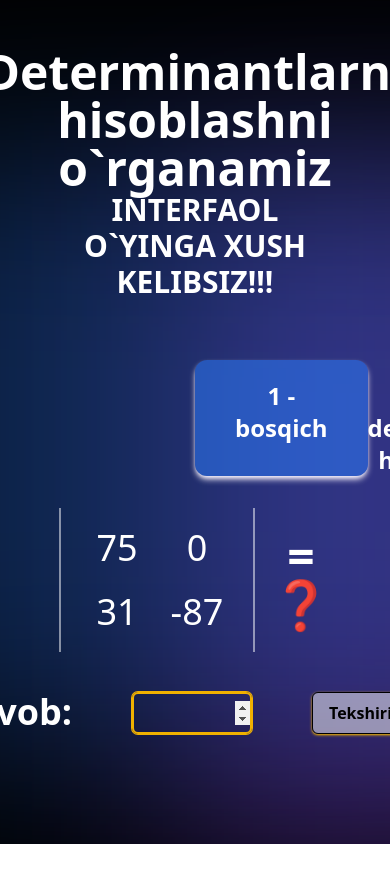
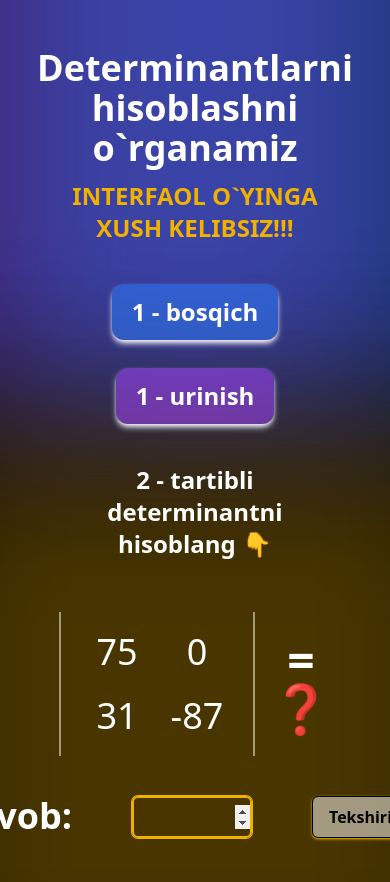
Before and after one commit to MuhammadAkbar007/determinant-game, a React (Vite) app: page / in a window 390 px wide. Shown: the top 882 px of the page. Before the commit the page ends 844 px from the top, so only its background shows below. Built offline with nearby package versions, Linux system fonts and the light colour scheme.

Commit message:
md responsiveness is ready 💻

```diff
--- a/src/App.jsx
+++ b/src/App.jsx
@@ -6,17 +6,20 @@ import UserAnswer from "./components/UserAnswer";
 import { generateDeterminantProblem } from "./utils/matrixUtils.js";
 import { toast } from "react-toastify";
 import Explanation from "./components/Explanation.jsx";
+import Continue from "./components/Continue.jsx";
 
-export default function DeterminantGame() {
+export default function App() {
+    const [matrix, setMatrix] = useState([]);
     const [level, setLevel] = useState(1);
     const [tryCount, setTryCount] = useState(0);
     const [correctAnswer, setCorrectAnswer] = useState(0);
-    const [matrix, setMatrix] = useState([]);
-    const [userAnswer, setUserAnswer] = useState("");
     const [isExplained, setExplained] = useState(false);
     const [isTimedOut, setIsTimedOut] = useState(false);
+    const [isContinued, setIsContinued] = useState(false);
+    const [isFinished, setIsFinished] = useState(false);
     const [timeoutEndTime, setTimeoutEndTime] = useState(null);
     const [timeRemaining, setTimeRemaining] = useState("");
+    const [userAnswer, setUserAnswer] = useState("");
 
     useEffect(() => {
         const problem = generateDeterminantProblem(level);
@@ -64,24 +67,22 @@ export default function DeterminantGame() {
         };
     }, [isTimedOut, timeoutEndTime]);
 
+    function handleContinue() {
+        setIsContinued(false);
+        setLevel((prev) => prev + 1);
+        setTryCount(0);
+        toast.info(`${level + 1}-bosqichga o'tdingiz`);
+    }
+
     function handleSubmit() {
         if (userAnswer == correctAnswer) {
             if (level < 3) {
-                setLevel((prev) => prev + 1);
-                setTryCount(0);
-
+                setIsContinued(true);
+                toast.success("✅ Javobingiz to`g`ri!");
+            } else {
+                setIsFinished(true);
                 toast.success(
-                    <>
-                        ✅ Javobingiz to`g`ri! <br /> Siz {level + 1}-bosqichga
-                        o`tdingiz
-                    </>,
-                );
-            } else {
-                toast.success(
-                    <>
-                        🎉 Tabriklaymiz! Siz barcha bosqichlarni muvaffaqiyatli
-                        yakunladingiz!{" "}
-                    </>,
+                    "🎉 Tabriklaymiz! Siz barcha bosqichlarni muvaffaqiyatli yakunladingiz!",
                 );
             }
 
@@ -93,8 +94,8 @@ export default function DeterminantGame() {
                 setTryCount(0);
 
                 const endTime = new Date();
-                // endTime.setHours(endTime.getHours() + 1);
-                endTime.setSeconds(endTime.getSeconds() + 7);
+                endTime.setHours(endTime.getHours() + 1);
+                // endTime.setSeconds(endTime.getSeconds() + 7);
 
                 setTimeoutEndTime(endTime);
                 setIsTimedOut(true);
@@ -168,6 +169,15 @@ export default function DeterminantGame() {
                     </>
                 )}
 
+                {isContinued && <Continue handleContinue={handleContinue} />}
+
+                {isFinished && (
+                    <div className="text-center backdrop-blur-md bg-white/20 p-10 rounded-lg shadow-lg my-8 w-full max-w-4xl font-bold text-2xl">
+                        🎉 Tabriklaymiz! Siz barcha bosqichlarni muvaffaqiyatli
+                        yakunladingiz! 👏
+                    </div>
+                )}
+
                 {isExplained && (
                     <Explanation
                         matrix={matrix}
--- /dev/null
+++ b/src/components/Continue.jsx
@@ -0,0 +1,21 @@
+import PropTypes from "prop-types";
+
+export default function Continue({ handleContinue }) {
+    return (
+        <div className="text-center backdrop-blur-md bg-white/20 p-10 rounded-lg shadow-lg my-8 w-full max-w-4xl">
+            <p className="font-bold text-2xl ">
+                🎉 Tabriklayman! Keyingi bosqichga o`tdingiz 👏
+            </p>
+            <button
+                onClick={handleContinue}
+                className="bg-green-500 px-4 py-2 mt-4 text-white font-extrabold rounded-md border shadow-sm shadow-green-500 hover:bg-green-600"
+            >
+                Davom etish
+            </button>
+        </div>
+    );
+}
+
+Continue.propTypes = {
+    handleContinue: PropTypes.func.isRequired,
+};
--- a/src/components/GradientBackground.jsx
+++ b/src/components/GradientBackground.jsx
@@ -1,9 +1,28 @@
 export default function GradientBackground() {
     return (
-        <div className="absolute inset-0">
-            <div className="absolute left-0 top-0 h-[700px] w-[700px] bg-purple-500/30 blur-[100px] translate-x-1/4 translate-y-1/4"></div>
-            <div className="absolute right-0 top-0 h-[600px] w-[700px] bg-blue-500/30 blur-[100px] translate-x-1/4 translate-y-1/4"></div>
-            <div className="absolute left-170 bottom-0 h-[600px] w-[700px] bg-yellow-500/30 blur-[100px] translate-x-1/4 translate-y-1/4"></div>
+        <div className="fixed inset-0 min-h-screen w-full">
+            <div
+                className="absolute left-0 top-0
+                h-[70vh] w-[70vh] sm:h-[500px] sm:w-[500px] md:h-[600px] md:w-[600px] lg:h-[700px] lg:w-[700px]
+                bg-purple-500/40 blur-[80px] sm:blur-[100px]
+                -translate-x-1/3 -translate-y-1/3 sm:translate-x-1/4 sm:translate-y-1/4"
+            ></div>
+
+            {/* Blue blob in top-right */}
+            <div
+                className="absolute right-0 top-0
+                h-[70vh] w-[70vh] sm:h-[450px] sm:w-[450px] md:h-[500px] md:w-[500px] lg:h-[600px] lg:w-[700px]
+                bg-blue-500/40 blur-[80px] sm:blur-[100px]
+                translate-x-1/3 -translate-y-1/3 sm:translate-x-1/4 sm:translate-y-1/4"
+            ></div>
+
+            {/* Yellow blob at bottom */}
+            <div
+                className="absolute left-1/2 bottom-0
+                h-[70vh] w-[70vh] sm:h-[450px] sm:w-[500px] md:h-[500px] md:w-[600px] lg:h-[600px] lg:w-[700px]
+                bg-yellow-500/30 blur-[80px] sm:blur-[100px]
+                -translate-x-1/2 translate-y-1/3 sm:translate-y-1/4"
+            ></div>
         </div>
     );
 }
--- a/src/components/Header.jsx
+++ b/src/components/Header.jsx
@@ -3,26 +3,39 @@ import PropTypes from "prop-types";
 export default function Header({ level, tryCount }) {
     return (
         <>
-            <h1 className="text-5xl font-bold">
+            <h1 className="md:text-5xl text-4xl font-bold">
                 Determinantlarni hisoblashni o`rganamiz
             </h1>
-            <h1 className="text-3xl font-semibold">
+
+            <h1 className="md:text-3xl text-2xl mb-10 mt-3 font-semibold text-yellow-500">
                 INTERFAOL O`YINGA XUSH KELIBSIZ!!!
             </h1>
 
-            <div className="flex justify-between w-full px-100 mt-10">
+            <div className="flex flex-col md:flex-row justify-center items-center w-full">
                 {/* level */}
-                <div className="mt-5 py-5 px-10 text-2xl font-bold rounded-xl shadow-md shadow-purple-50 bg-blue-500/50">
+                <div
+                    className="text-2xl font-bold rounded-xl shadow-md shadow-purple-50 bg-blue-500/50
+					md:py-5 md:px-10 py-3 px-5
+					order-1"
+                >
                     {level} - bosqich
                 </div>
 
                 {/* game command */}
-                <h1 className="mt-10 text-2xl font-semibold">
+                <h1
+                    className="text-2xl font-semibold
+					my-5 md:my-0 md:mx-40
+					order-3 md:order-2"
+                >
                     {level + 1} - tartibli determinantni hisoblang 👇
                 </h1>
 
                 {/* try count */}
-                <div className="mt-5 py-5 px-10 text-2xl font-bold rounded-xl shadow-md shadow-blue-50 bg-purple-500/50">
+                <div
+                    className="text-2xl font-bold rounded-xl shadow-md shadow-blue-50 bg-purple-500/50
+					md:py-5 md:px-10 py-3 px-5 mt-7 mb-5 md:mt-0 md:mb-0
+					order-2 md:order-3"
+                >
                     {tryCount + 1} - urinish
                 </div>
             </div>
--- a/src/components/UserAnswer.jsx
+++ b/src/components/UserAnswer.jsx
@@ -31,7 +31,7 @@ export default function UserAnswer({
             <button
                 disabled={!userAnswer}
                 onClick={handleSubmit}
-                className="bg-yellow-500 px-4 py-2 text-black font-extrabold rounded-md bg-opacity-50 border shadow-sm shadow-yellow-500 disabled:bg-white/50 hover:bg-yellow-600"
+                className="bg-yellow-500 px-4 py-2 text-black font-extrabold rounded-md border shadow-sm shadow-yellow-500 disabled:bg-white/50 hover:bg-yellow-600"
             >
                 Tekshirish
             </button>
```
Also changed, not shown: src/components/Explanation.jsx (+20 -12 lines).
